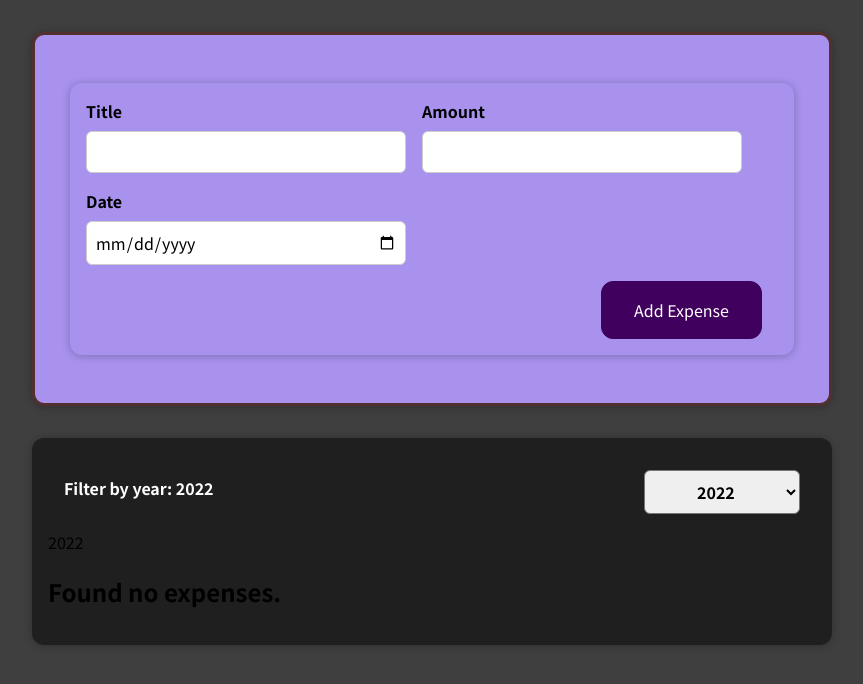
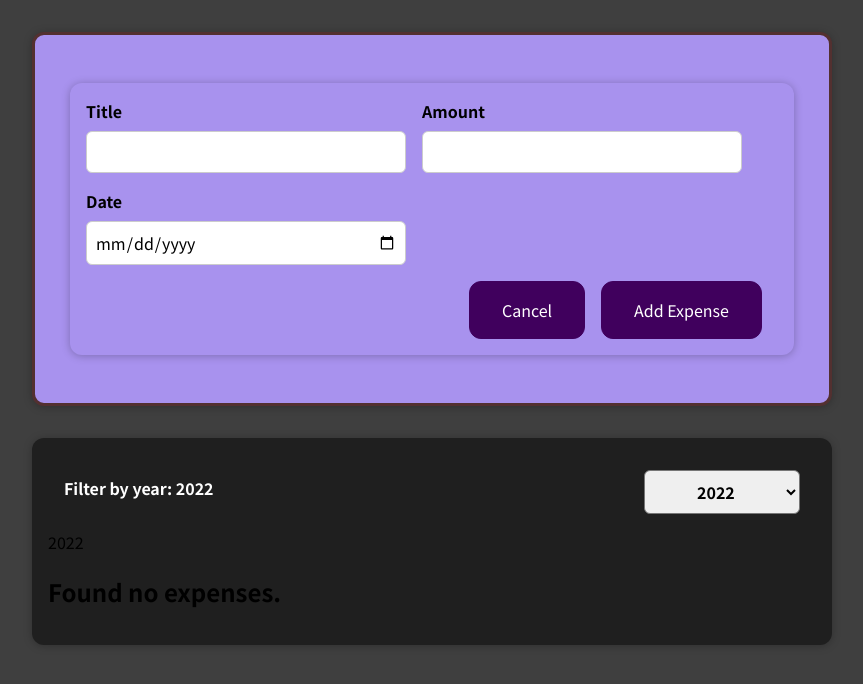
Before and after one commit to NelProgrammer/MY-REACT-PROJECT, a React (Create React App) app: page / in a window 1280 px wide. Both pictures are taken after a click on the button "Add New Expense". Shown: the top 684 px of the page, without its empty margins (208-1071 px from the left). Built offline with nearby package versions, Linux system fonts and the light colour scheme.

Commit message:
Added the Cancel Button and it's Logic

```diff
--- a/src/components/UpdateLogic/ExpenseForm.js
+++ b/src/components/UpdateLogic/ExpenseForm.js
@@ -1,5 +1,6 @@
 import React, { useState } from 'react';
 import './ExpenseForm.css';
+import PopAddNewExpense from './PopAddNewExpense';
 
 const ExpenseForm = (props) => {
   //   You can chose between individual state or agreegated.
@@ -45,6 +46,14 @@ const ExpenseForm = (props) => {
     setEnteredDate('');
   };
 
+  const formCancelHandler = (event) => {
+    setEnteredTitle('');
+    setEnteredAmount('');
+    setEnteredDate('');
+
+    return <PopAddNewExpense />;
+  };
+
   return (
     <form onSubmit={formSubmitHandler}>
       <div className="new-expense__controls">
@@ -78,6 +87,7 @@ const ExpenseForm = (props) => {
         </div>
       </div>
       <div className="new-expense__actions">
+        <button onClick={formCancelHandler}>Cancel</button>
         <button type="submit">Add Expense</button>
       </div>
     </form>
```
